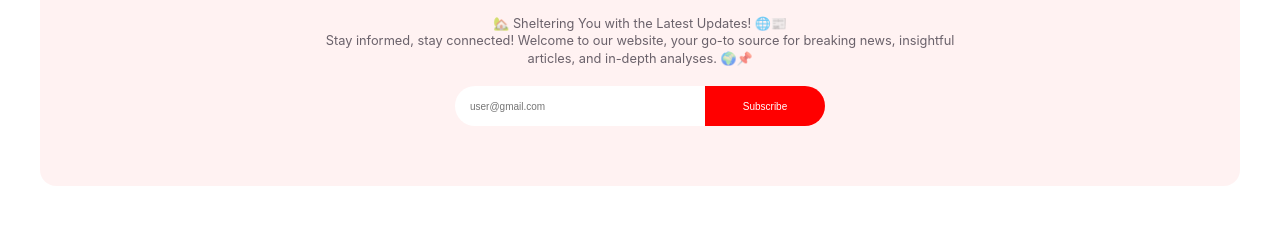
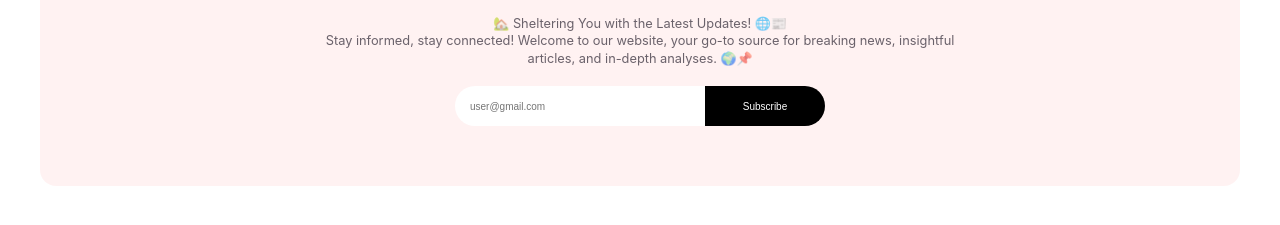
Before and after one commit to zahidtdx61/assignment_001, a plain HTML site: page index.html in a window 1280 px wide. In both pictures the pointer is over the input "Subscribe". Shown: the part 4985-5210 px from the top of the page. Drawn offline with Linux system fonts and the light colour scheme.

Commit message:
hovering effect added on subscribe button

```diff
--- a/css/style.css
+++ b/css/style.css
@@ -468,3 +468,7 @@ html {
     text-align: center;
     color: white;
 }
+
+#subscribe-btn:hover {
+    background-color: black;
+}
```
